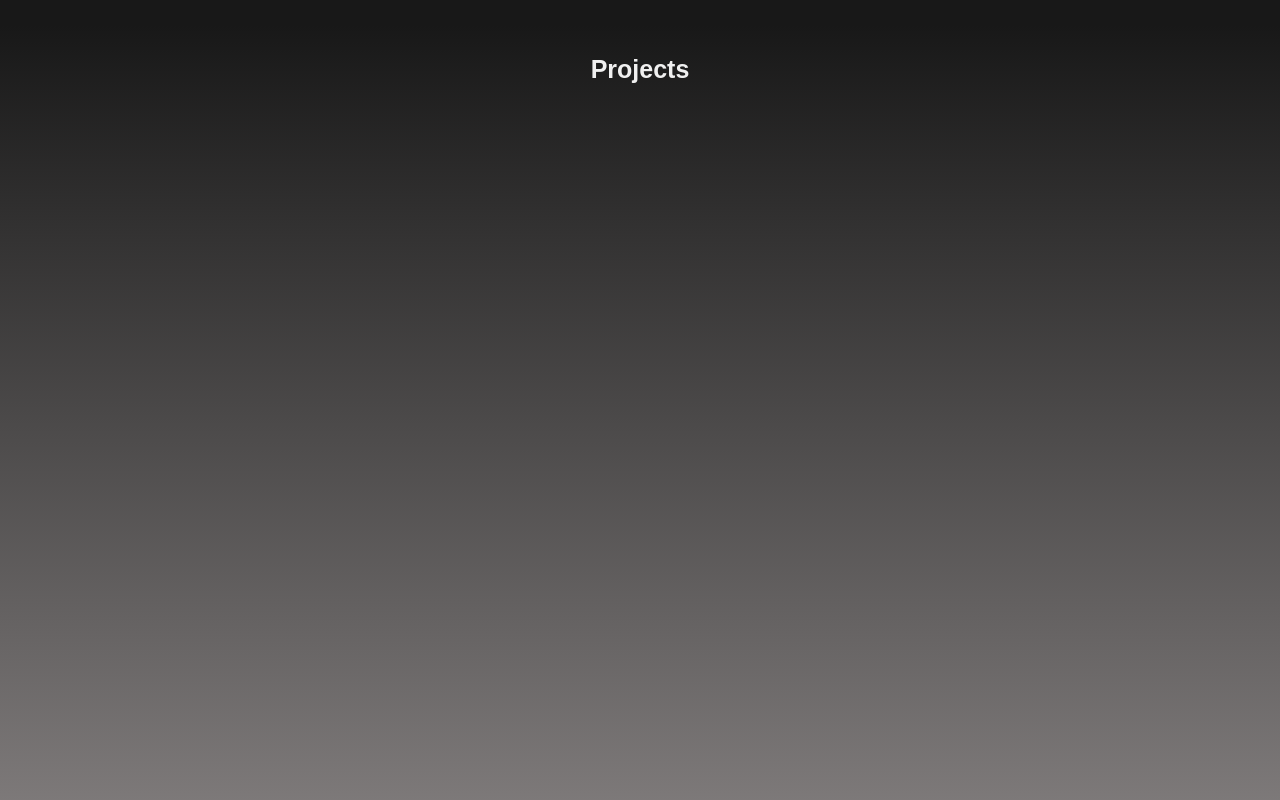
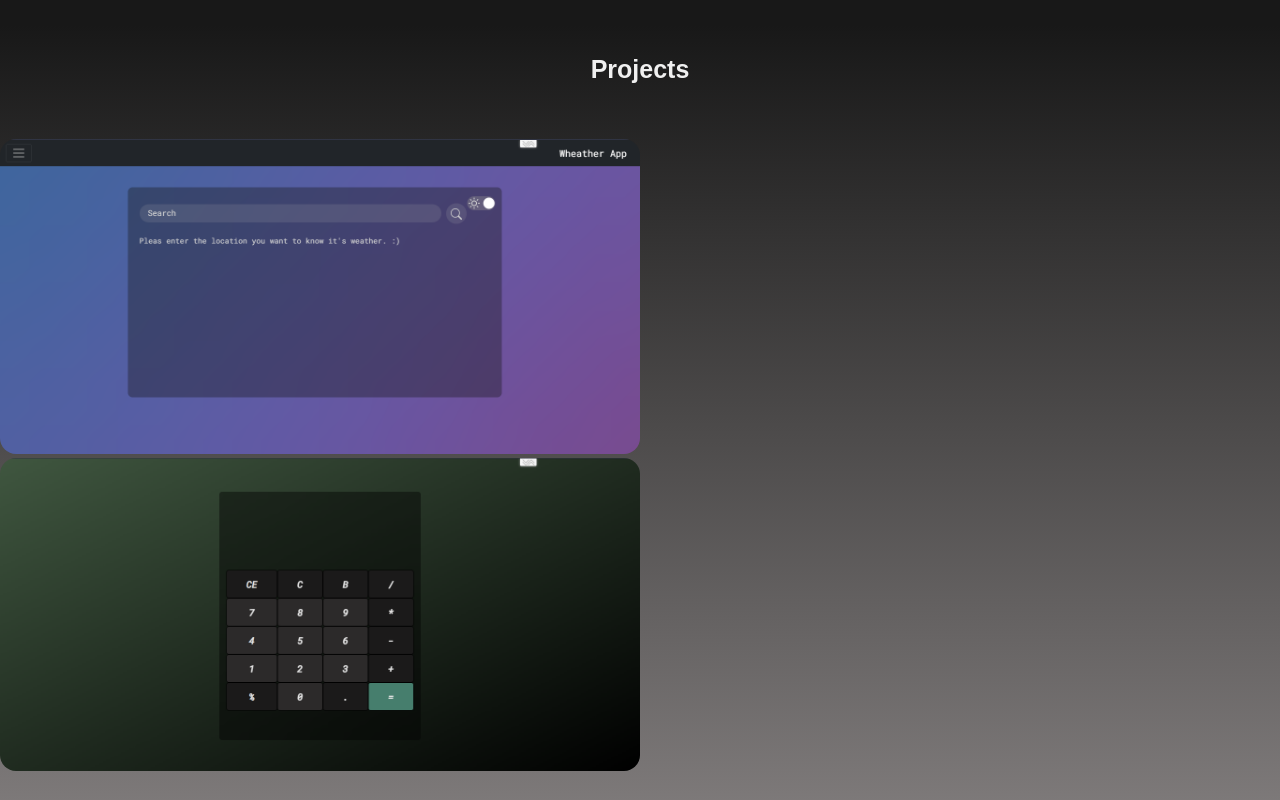
Before and after one commit to MasoudNazarii/Portfolio, a React (Create React App) app in the folder React/portfolio/: page / in a window 1280 px wide. Shown: the part 1440-2240 px from the top of the page. Built offline with nearby package versions, Linux system fonts and the light colour scheme.

Commit message:
make styles cleaner

```diff
--- a/React/portfolio/src/css/App.css
+++ b/React/portfolio/src/css/App.css
@@ -239,67 +239,14 @@ footer {
     color: black;
 }
 
-.slideshow-container {
-    position: relative;
-    margin: 0;
-    display: flex;
-    justify-content: center;
-    top: 5%;
-}
-
-.slides {
-    display: none;
-    text-align: center;
-    align-items: center;
-    border-radius: 1rem;
-    max-width: 600px;
-    width: 100%;
-    height: 400px;
-    position: relative;
-    margin: 5px;
+.slide-container {
+    height: 100px;
 }
 
 .slide-img {
-    width: 100%;
-    height: 100%;
+    width: 50%;
+    height: auto;
     border-radius: 1rem 1rem 1rem 1rem;
-}
-
-.prev, .next {
-    cursor: pointer;
-    position: absolute;
-    width: auto;
-    height: 100%;
-    padding: 16px;
-    color: white;
-    font-weight: bold;
-    font-size: 18px;
-    transition: 0.2s ease;
-    border-radius: 0 3px 3px 0;
-    user-select: none;
-}
-
-.next {
-    right: 0;
-    border-radius: 3px 0 0 3px;
-}
-
-.prev {
-    left: 0;
-}
-
-.prev:hover, .next:hover {
-    background-color: rgba(66, 66, 66, 0.719);
-}
-
-.fade {
-    animation-name: fade;
-    animation-duration: 1.5s;
-}
-
-@keyframes fade {
-    from {opacity: .4}
-    to {opacity: 1}
 }
 
 .caption {
@@ -332,6 +279,10 @@ footer {
     border-radius: 1rem;
 }
 
+.slides:hover .overlay {
+    opacity: 1;
+}
+
 .info {
     color: rgb(233, 232, 232);
     font-size: 20px;
@@ -342,10 +293,6 @@ footer {
     -ms-transform: translate(-50%, -50%);
     transform: translate(-50%, -50%);
     text-align: center;
-}
-
-.slides:hover .overlay {
-    opacity: 1;
 }
 
 .prof {
```
